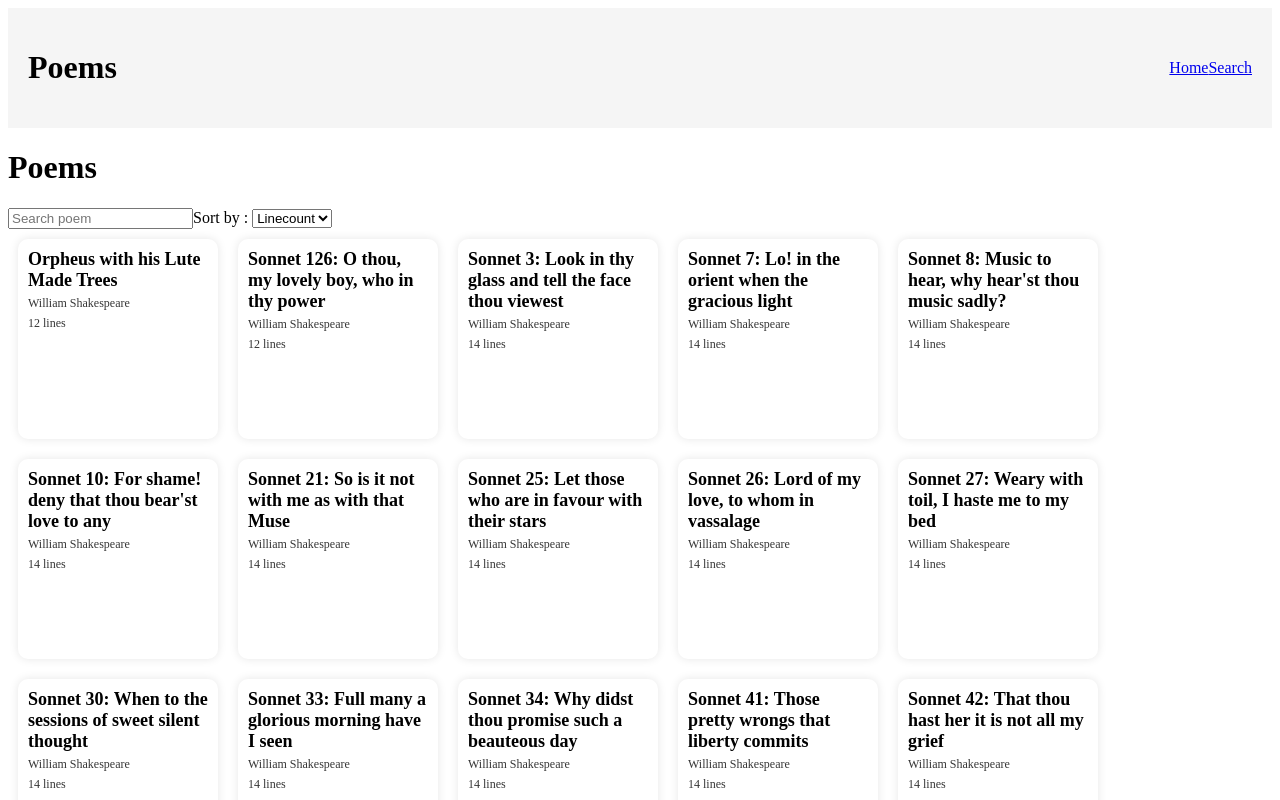
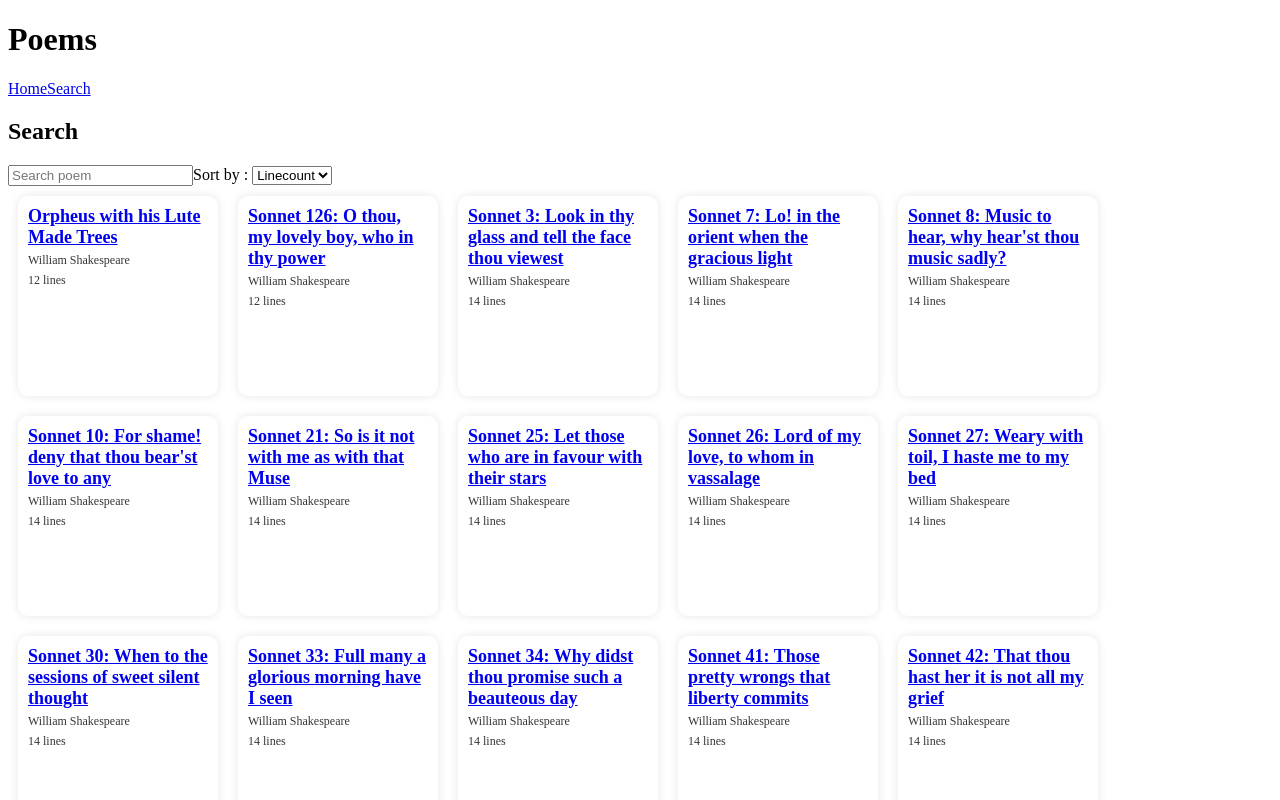
Before and after one commit to WilfriedEugster/programmation_web_projet_S4, a Vue app: page /search in a window 1280 px wide. Shown: the top 800 px of the page. Built offline with nearby package versions, Linux system fonts and the light colour scheme.

Commit message:
feat: poem page

```diff
--- a/src/App.vue
+++ b/src/App.vue
@@ -9,3 +9,7 @@
 import { RouterView } from "vue-router";
 import Header from "./components/Header.vue";
 </script>
+
+<style scoped>
+
+</style>
--- a/src/components/Header.vue
+++ b/src/components/Header.vue
@@ -1,26 +1,25 @@
+<script setup lang="ts">
+import { RouterLink } from 'vue-router';
+
+</script>
+
 <template>
 <header>
     <h1>Poems</h1>
     <nav>
         <ul>
-            <li><a href="/">Home</a></li>
-            <li><a href="/search">Search</a></li>
+            <li><RouterLink to="/">Home</RouterLink></li>
+            <li><RouterLink to="/search">Search</RouterLink></li>
         </ul>
     </nav>
 </header>
 </template>
 
 <style scoped>
-header {
-  display: flex;
-  justify-content: space-between;
-  align-items: center;
-  padding: 20px;
-  background-color: #f5f5f5;
-}
+
 nav ul {
-  display: flex;
-  flex-wrap: wrap;
+    display: flex;
+    flex-wrap: wrap;
     list-style: none;
     padding: 0;
 
--- a/src/components/Home.vue
+++ b/src/components/Home.vue
@@ -1,5 +1,5 @@
 <template>
-  <h1>Welcome to Home page</h1>
+  <h2>Welcome to Home page</h2>
 </template>
 
 <script setup></script>
--- a/src/components/PoemCard.vue
+++ b/src/components/PoemCard.vue
@@ -1,7 +1,9 @@
 <template>
   <div id="poem-card">
     <div id="poem-description">
-      <h3>{{ props.title }}</h3>
+      <RouterLink :to="'/poems/' + props.title">
+        <h3>{{ props.title }}</h3>
+      </RouterLink>
       <p class="poem-description-line">{{ props.author }}</p>
       <p class="poem-description-line">{{ props.linecount }} lines</p>
     </div>
@@ -12,7 +14,7 @@
 const props = defineProps({
   title: String,
   author: String,
-  linecount: Number,
+  linecount: String,
 })
 </script>
 
--- /dev/null
+++ b/src/components/PoemPage.vue
@@ -0,0 +1,35 @@
+<template>
+  <div v-if="poem">
+    <h2>{{ poem.title }}</h2>
+    <p>{{ poem.author }}</p>
+    <p>{{ poem.linecount }} lines</p>
+    <div id="poem-lines">
+      <p v-for="(line, index) in poem.lines" :key="index">{{ line }}</p>
+    </div>
+
+  </div>
+</template>
+
+<script setup>
+import { ref } from "vue";
+import { useRoute } from "vue-router";
+import poemsData from '../William Shakespeare.json';
+//import { getPoemDetails } from "@/services/api";
+
+const poem = ref(null);
+const route = useRoute();
+
+const fetchPoemDetails = async () => {
+  const id = route.params.id;
+  const poemData = poemsData.find((poem) => poem.title === id);
+  poem.value = {
+    id: id,
+    title: poemData.title,
+    author: poemData.author,
+    linecount: poemData.linecount,
+    lines: poemData.lines
+  };
+  //poem.value = await getPoemDetails(id);
+};
+fetchPoemDetails();
+</script>
--- a/src/components/Search.vue
+++ b/src/components/Search.vue
@@ -1,6 +1,6 @@
 <template>
   <div>
-    <h1>Poems</h1>
+    <h2>Search</h2>
     <div id="gallery-options">
       <input type="text" v-model="search" placeholder="Search poem" />
       <label for="poem-sort">Sort by : </label>
@@ -13,7 +13,7 @@
     <div id="poem-gallery">
       <PoemCard
         v-for="poem in filteredPoemsData"
-        :key="poem.id"
+        :key="poem.title"
         :title="poem.title"
         :author="poem.author"
         :linecount="poem.linecount"
--- a/src/router/index.js
+++ b/src/router/index.js
@@ -1,10 +1,12 @@
 import { createRouter, createWebHistory } from "vue-router";
 import Home from "@/components/Home.vue";
 import Search from "@/components/Search.vue";
+import PoemPage from "@/components/PoemPage.vue";
 
 const routes = [
   { path: "/", component: Home },
   { path: "/search", component: Search },
+  { path: "/poems/:id", component: PoemPage },
   { path: "/:pathMatch(.*)", redirect: "/" },
 ];
 
```
